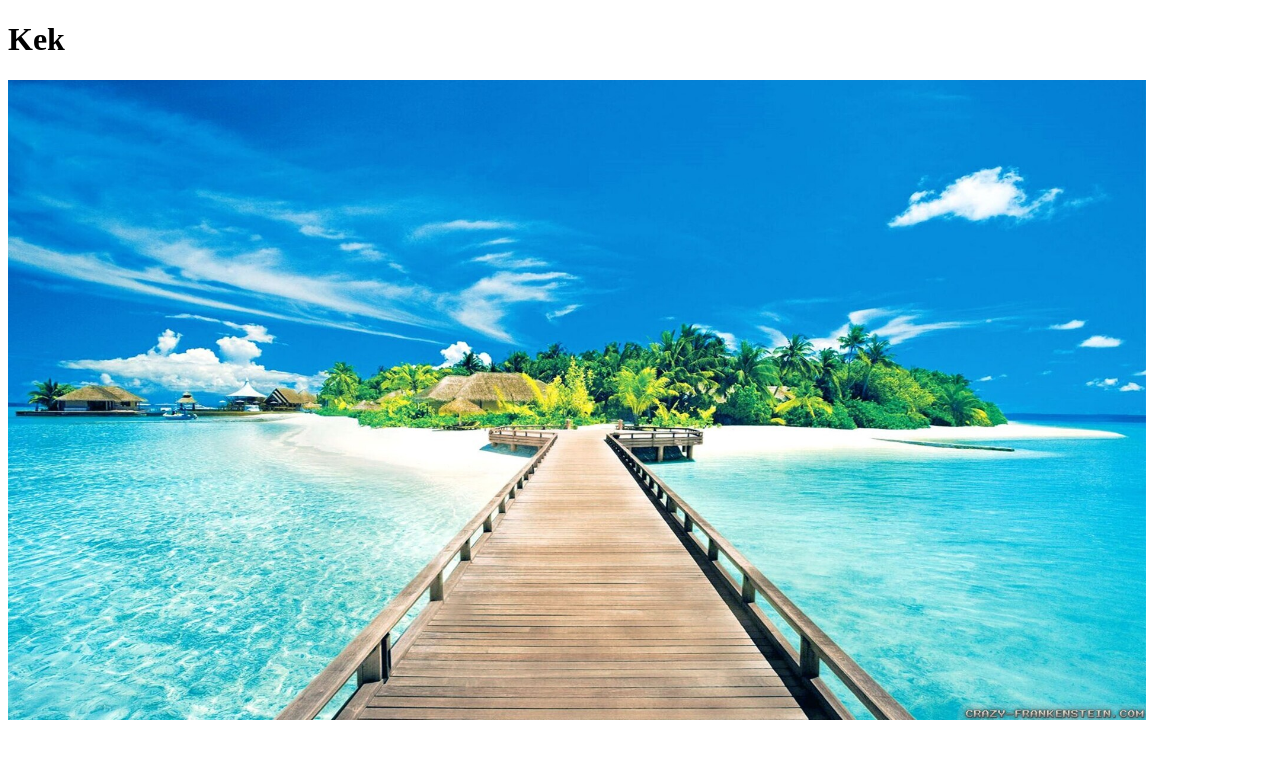
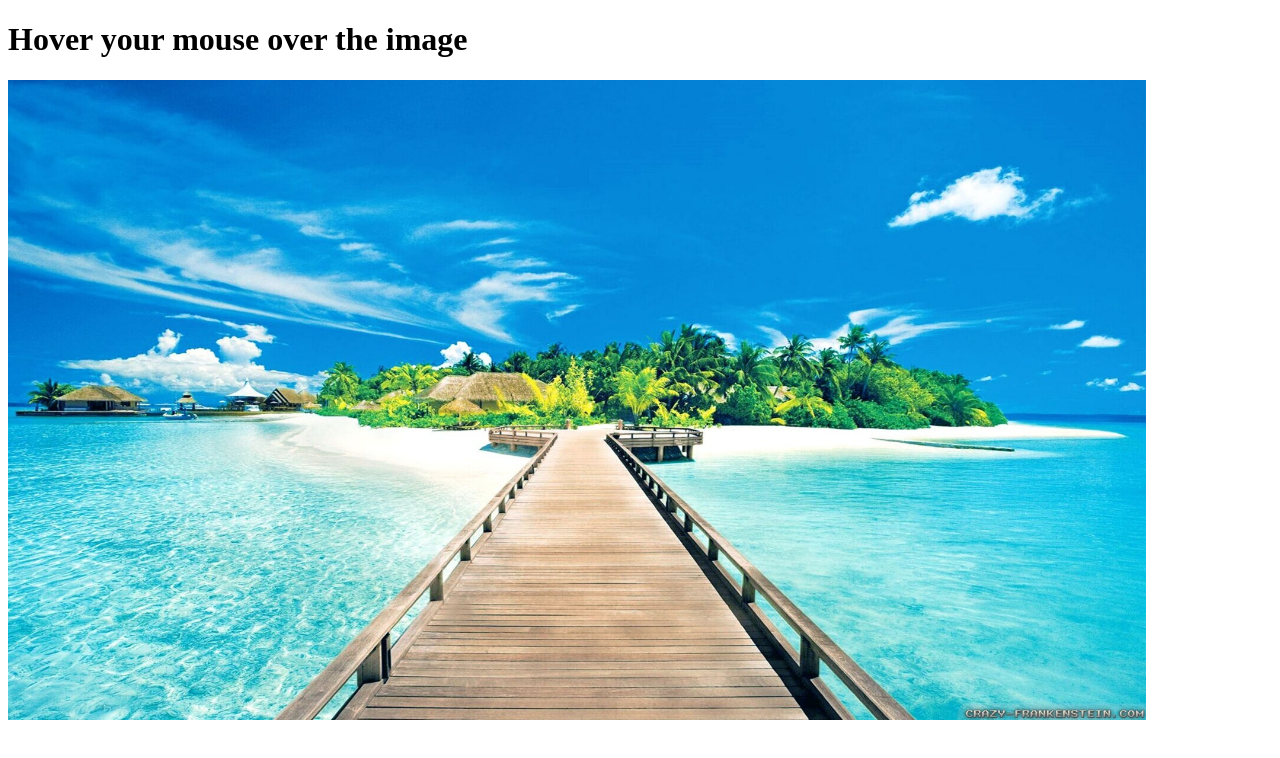
Before and after one commit to xenobarbital/canvas-react, a React (Create React App) app: page / in a window 1280 px wide. Shown: the top 758 px of the page. Built offline with nearby package versions, Linux system fonts and the light colour scheme.

Commit message:
convert to rgb

```diff
--- a/src/App.js
+++ b/src/App.js
@@ -6,6 +6,9 @@ function App() {
   // Main canvas location
   const [x, setX] = useState();
   const [y, setY] = useState();
+
+  // pixel RGB tracking
+  const [pixelRgb, setPixelRgb] = useState('Hover your mouse over the image');
 
 
   const imageRef = useRef(null);
@@ -27,7 +30,7 @@ function App() {
 
   useEffect(() => {
     const canvasOne = canvasRefOne.current;
-    const ctxOne = canvasOne.getContext('2d');
+    const ctxOne = canvasOne.getContext('2d', { willReadFrequently: true });
     const image = imageRef.current;
 
     image.addEventListener("load", ({target: img}) => {
@@ -52,6 +55,12 @@ function App() {
     y: event.pageY - y,
   })
 
+  const rgbToHex = (r, g, b) => {
+    if (r > 255 || g > 255 || b > 255)
+      // eslint-disable-next-line no-throw-literal
+      throw "Invalid color component";
+    return ((r << 16) | (g << 8) | b).toString(16);
+  }
 
   // handle pointer hovering over canvas
   const mouseMoveHandle = (e) => {
@@ -59,12 +68,13 @@ function App() {
     const ctxOne = canvasOne.getContext('2d');
     const eventLocation = getEventLocation(canvasOne, e)
     const { data } = ctxOne.getImageData(eventLocation.x, eventLocation.y, 1, 1);
-    console.log('pixel data', data)
+    const hex = "#" + ("000000" + rgbToHex(data[0], data[1], data[2])).slice(-6);
+    setPixelRgb(hex);
   }
 
   return (
     <>
-      <h1>Kek</h1>
+      <h1>{pixelRgb}</h1>
       <div className='image'>
         <img ref={imageRef} src={beach} alt="beach"/>
       </div>
```
